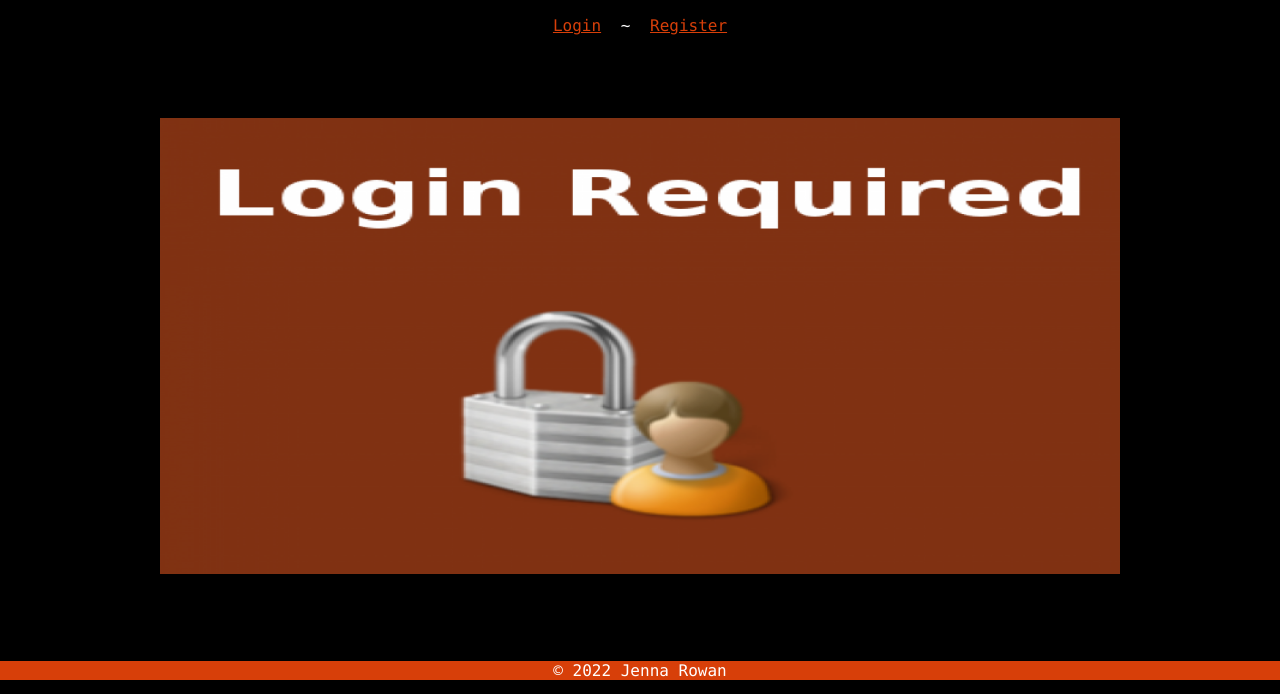
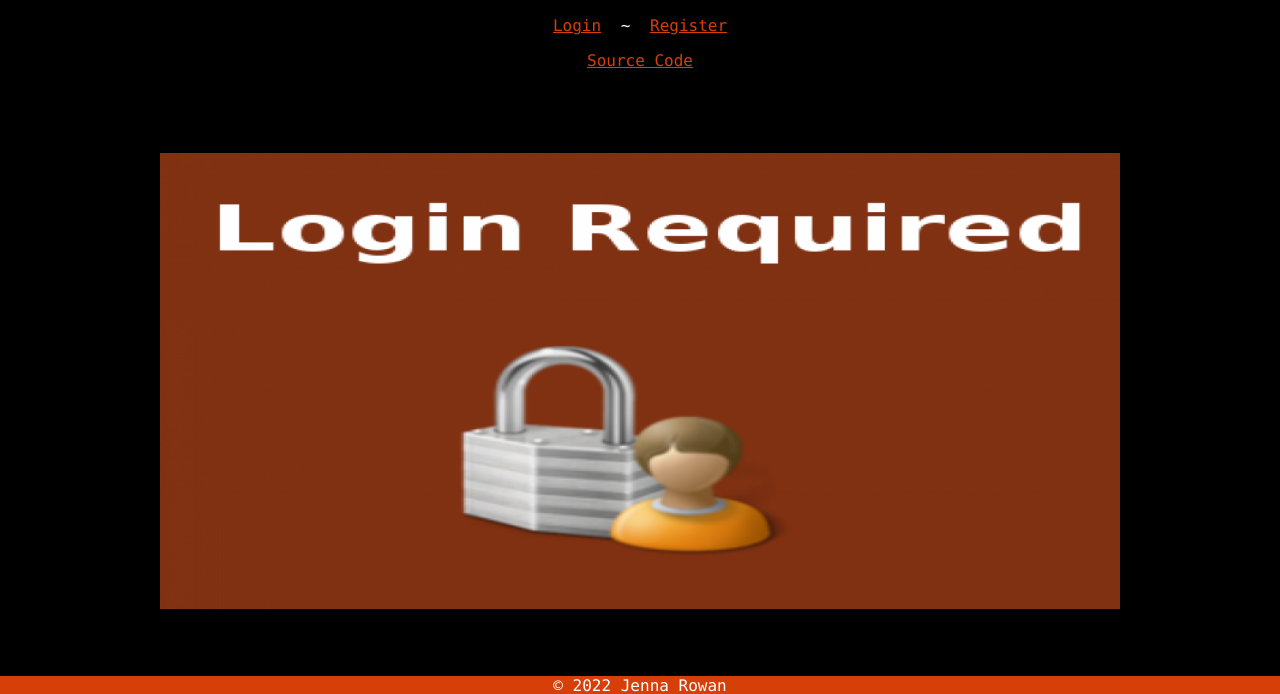
Before and after one commit to jennarowan/FlaskApp, a Flask app: page / in a window 1280 px wide. Shown: the part 105-799 px from the top of the page. Run offline with Flask 2, Linux system fonts and the light colour scheme; some libraries are stand-ins or nearby versions.

Commit message:
Added link to source code

```diff
--- a/templates/index.j2
+++ b/templates/index.j2
@@ -17,6 +17,10 @@
 
     <p></p>
 
+    <a href="https://github.com/jennarowan/FlaskApp">Source Code</a>
+
+    <p></p>
+
     <img src={{ image_file }} alt="Liquor Store" width="960" height="590">
  </div>
 
```
